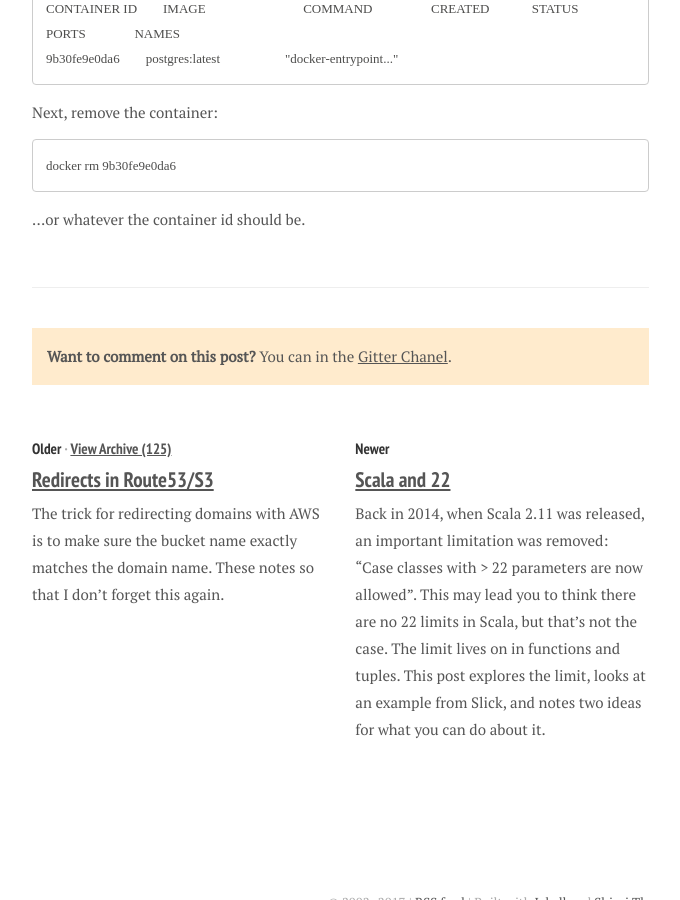
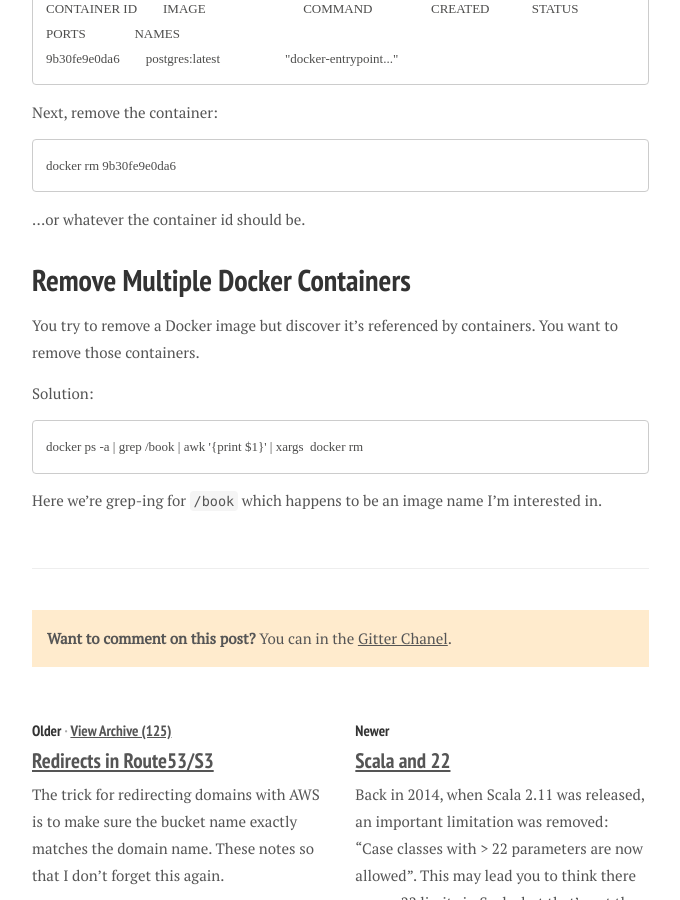
Before and after one commit to d6y/richard.dallaway.com, a Jekyll site: the page built from _posts/2016-10-08-bash.md, in a window 1280 px wide and 900 px high, scrolled down 1578 px. Shown: the whole window, without its empty margins (138-818 px from the left). Built offline with Jekyll 4.4.1, drawn with Linux system fonts in a browser that asks for light colours; nearby versions of some CDN libraries; some web fonts are replaced; comment, search, counter and statistics services are not loaded.

Commit message:
Added note on removing docker containers

```diff
--- a/_posts/2016-10-08-bash.md
+++ b/_posts/2016-10-08-bash.md
@@ -62,3 +62,13 @@ Next, remove the container:
     docker rm 9b30fe9e0da6
 
 ...or whatever the container id should be.
+
+# Remove Multiple Docker Containers
+
+You try to remove a Docker image but discover it's referenced by containers. You want to remove those containers.
+
+Solution:
+
+    docker ps -a | grep /book | awk '{print $1}' | xargs  docker rm
+
+Here we're grep-ing for `/book` which happens to be an image name I'm interested in.
```
